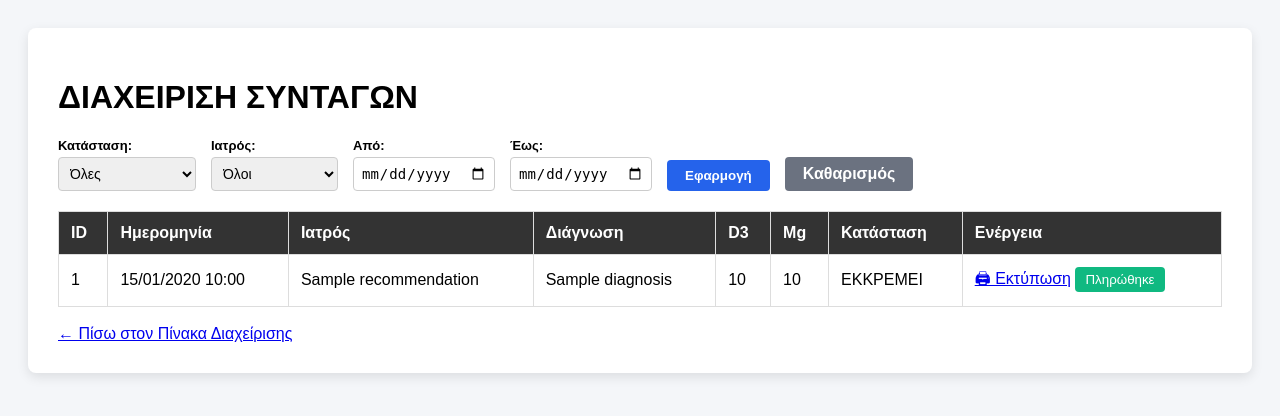
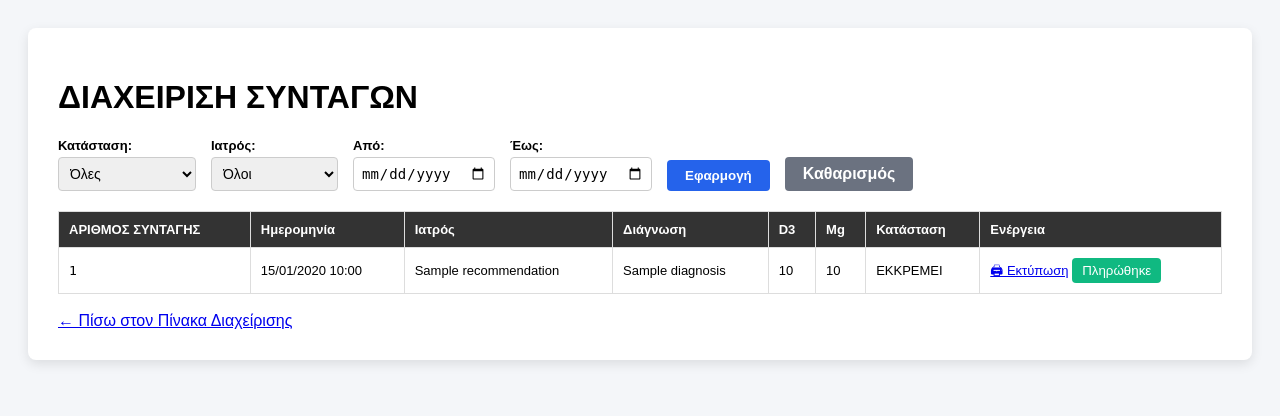
Before and after one commit to dzampoulis-dot/Dynamic-Cells, a Flask app: page /admin/recommendations in a window 1280 px wide. Shown: the top 416 px of the page. Run offline with Flask 3, Linux system fonts and the light colour scheme; the visitor is signed in with stand-in values (Sample User, id 1); a database or web service that is not in the repository returns one stand-in record (values such as "Sample title"); some libraries are stand-ins or nearby versions.

Commit message:
Update admin_recs.html

```diff
--- a/templates/admin_recs.html
+++ b/templates/admin_recs.html
@@ -5,10 +5,11 @@
     <title>Διαχείριση Συνταγών</title>
     <style>
         body { font-family: Arial, sans-serif; padding: 20px; background-color: #f4f6f9; }
-        .container { max-width: 1200px; background: #fff; margin: 0 auto; padding: 30px; border-radius: 8px; box-shadow: 0 4px 12px rgba(0,0,0,0.1); }
+        .container { max-width: 1400px; background: #fff; margin: 0 auto; padding: 30px; border-radius: 8px; box-shadow: 0 4px 12px rgba(0,0,0,0.1); }
         table { width: 100%; border-collapse: collapse; margin-top: 20px; }
-        th, td { border: 1px solid #ddd; padding: 12px; text-align: left; }
-        th { background: #333; color: white; }
+        th, td { border: 1px solid #ddd; padding: 10px; text-align: left; font-size: 13px; }
+        th { background: #333; color: white; white-space: nowrap; }
+        td.serial { font-family: monospace; font-size: 13px; white-space: nowrap; }
         .filters { margin-bottom: 20px; display: flex; flex-wrap: wrap; gap: 15px; align-items: flex-end; }
         .filter-group { display: flex; flex-direction: column; gap: 4px; font-size: 13px; font-weight: bold; }
         .filter-group select, .filter-group input { padding: 7px; border: 1px solid #ccc; border-radius: 4px; font-size: 14px; }
@@ -54,12 +55,12 @@
     </form>
     <table>
         <thead>
-            <tr><th>ID</th><th>Ημερομηνία</th><th>Ιατρός</th><th>Διάγνωση</th><th>D3</th><th>Mg</th><th>Κατάσταση</th><th>Ενέργεια</th></tr>
+            <tr><th>ΑΡΙΘΜΟΣ ΣΥΝΤΑΓΗΣ</th><th>Ημερομηνία</th><th>Ιατρός</th><th>Διάγνωση</th><th>D3</th><th>Mg</th><th>Κατάσταση</th><th>Ενέργεια</th></tr>
         </thead>
         <tbody>
             {% for rec in recommendations %}
             <tr>
-                <td>{{ rec['id'] }}</td>
+                <td class="serial">{{ rec['serial_number'] or rec['id'] }}</td>
                 <td>{{ rec['created_at'].strftime('%d/%m/%Y %H:%M') if rec['created_at'] else '-' }}</td>
                 <td>{{ rec['doctor_name'] }}</td>
                 <td>{{ rec['diagnosis'] }}</td>
```
